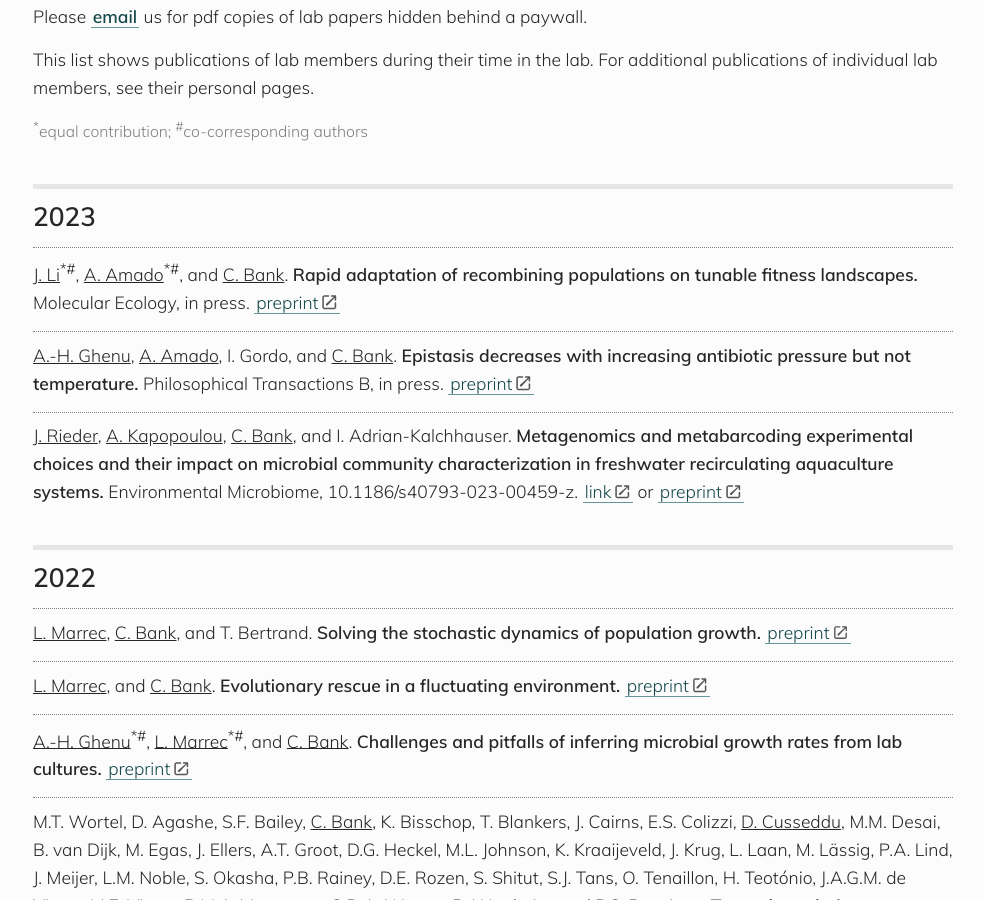
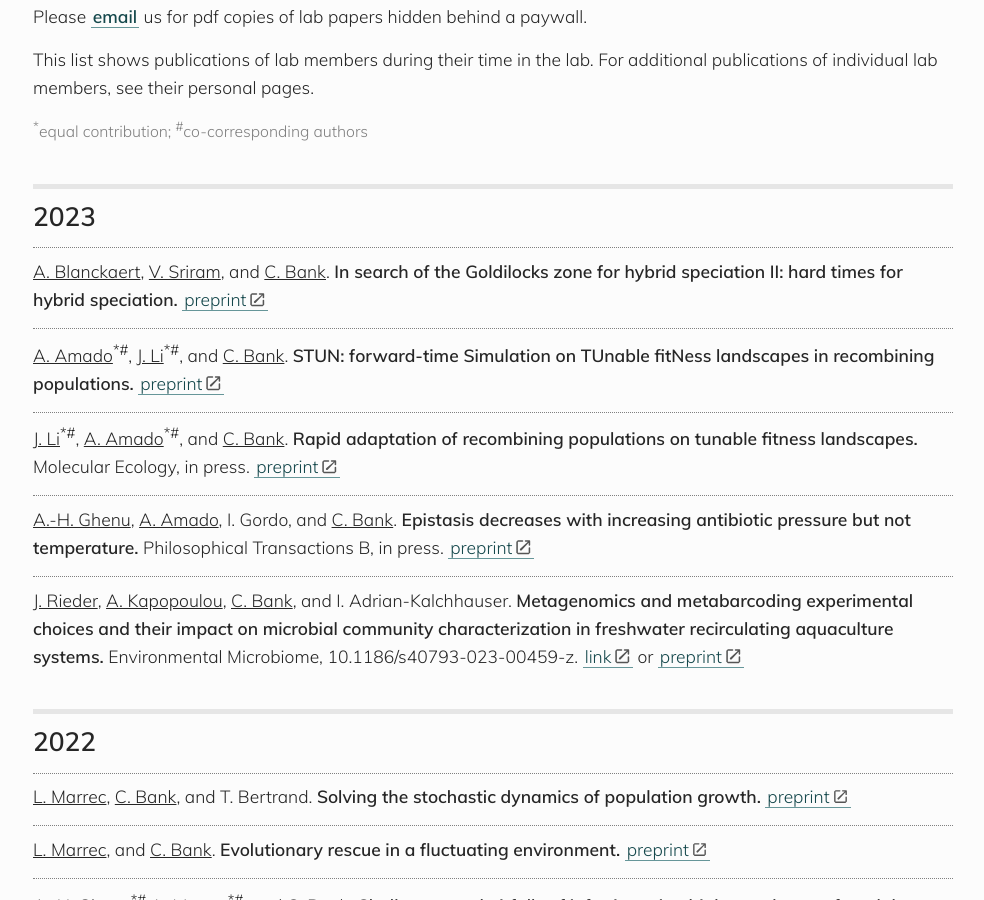
Before and after one commit to banklab/banklab.github.io, a Jekyll site: the page built from publications.md, in a window 1280 px wide and 900 px high, scrolled down 419 px. Shown: the whole window, without its empty margins (147-1131 px from the left). Built offline with Jekyll 4.4.1, drawn with Linux system fonts in a browser that asks for light colours; some web fonts are replaced.

Commit message:
Update publications.md
New papers on biorxiv

```diff
--- a/publications.md
+++ b/publications.md
@@ -20,6 +20,10 @@ https://kramdown.gettalong.org/syntax.html#html-blocks
 {:/comment}
 
 ## 2023
+
+<u>A. Blanckaert</u>, <u>V. Sriram</u>, and <u>C. Bank</u>. **In search of the Goldilocks zone for hybrid speciation II: hard times for hybrid speciation.** [preprint](https://www.biorxiv.org/content/10.1101/2023.02.15.528680v1)
+
+<u>A. Amado</u><sup>*#</sup>, <u>J. Li</u><sup>*#</sup>, and <u>C. Bank</u>. **STUN: forward-time Simulation on TUnable fitNess landscapes in recombining populations.** [preprint](https://www.biorxiv.org/content/10.1101/2023.02.15.528681v1)
 
 <u>J. Li</u><sup>*#</sup>, <u>A. Amado</u><sup>*#</sup>, and <u>C. Bank</u>. **Rapid adaptation of recombining populations on tunable fitness landscapes.** Molecular Ecology, in press. [preprint](https://www.biorxiv.org/content/10.1101/2022.11.16.516770v1)
 
```
